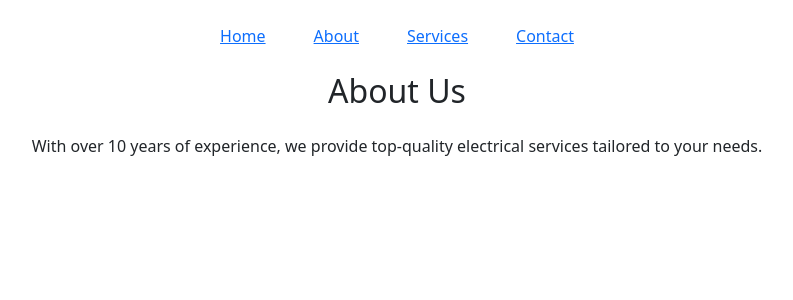
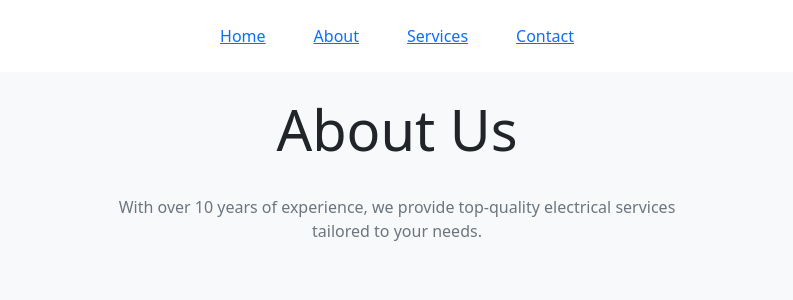
Before and after one commit to Kummirai/electrician, a React (Vite) app in the folder electrician/: page /about in a window 1280 px wide. Shown: the top 300 px of the page, without its empty margins (243-1036 px from the left). Built offline with nearby package versions, Linux system fonts and the light colour scheme.

Commit message:
Add boostrap to About commponent

```diff
--- a/electrician/src/assets/AboutPage.jsx
+++ b/electrician/src/assets/AboutPage.jsx
@@ -2,9 +2,9 @@ import React from "react";
 
 export default function AboutPage() {
   return (
-    <div className="min-h-screen bg-gray-100 p-6 text-center flex flex-col items-center">
-      <h2 className="text-3xl font-bold">About Us</h2>
-      <p className="text-gray-600 mt-4 max-w-lg">
+    <div className="min-vh-100 bg-light p-4 text-center d-flex flex-column align-items-center">
+      <h2 className="display-4 font-weight-bold">About Us</h2>
+      <p className="text-secondary mt-4 mx-auto" style={{ maxWidth: '600px' }}>
         With over 10 years of experience, we provide top-quality electrical services tailored to your needs.
       </p>
     </div>
```
